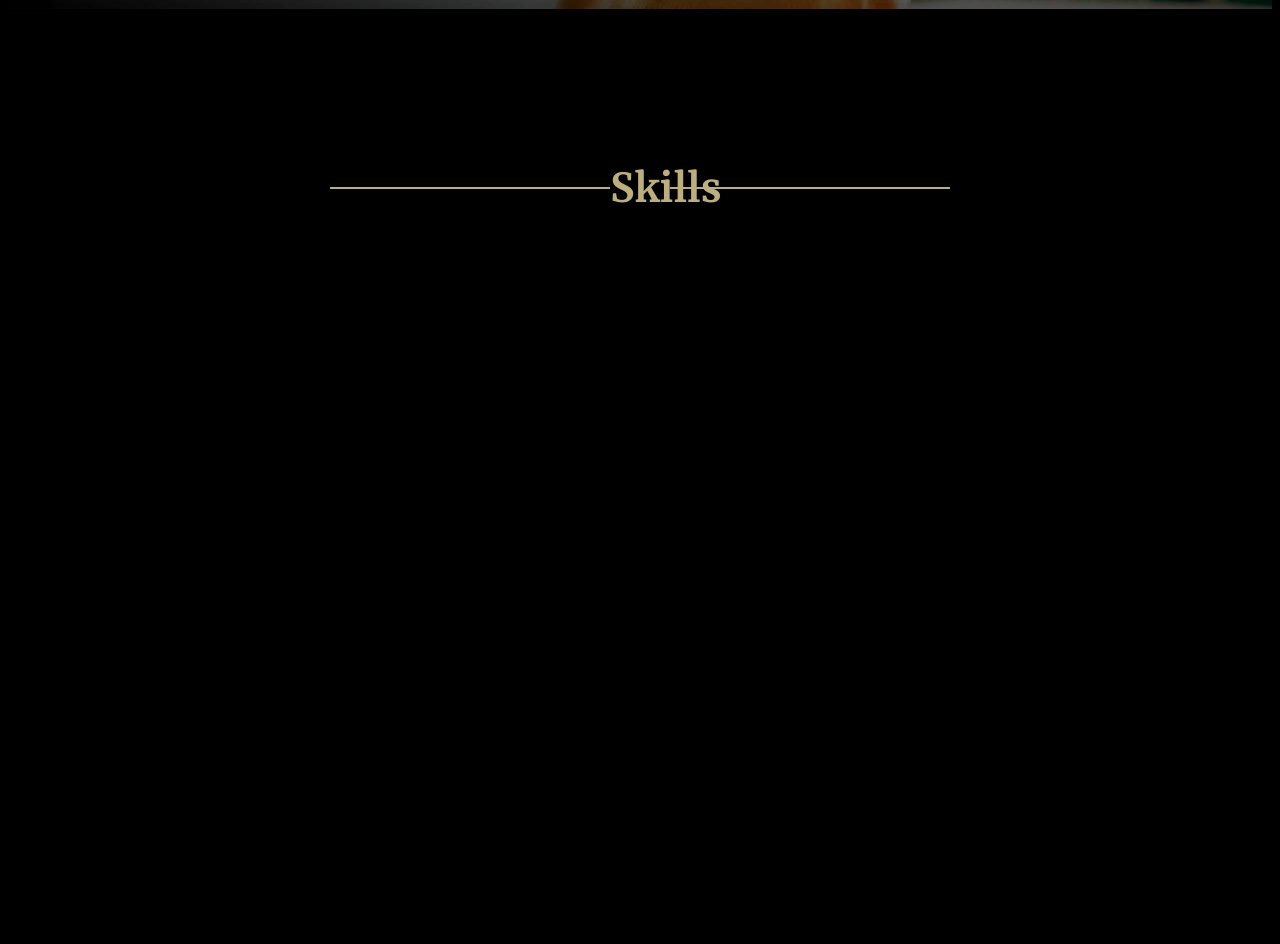
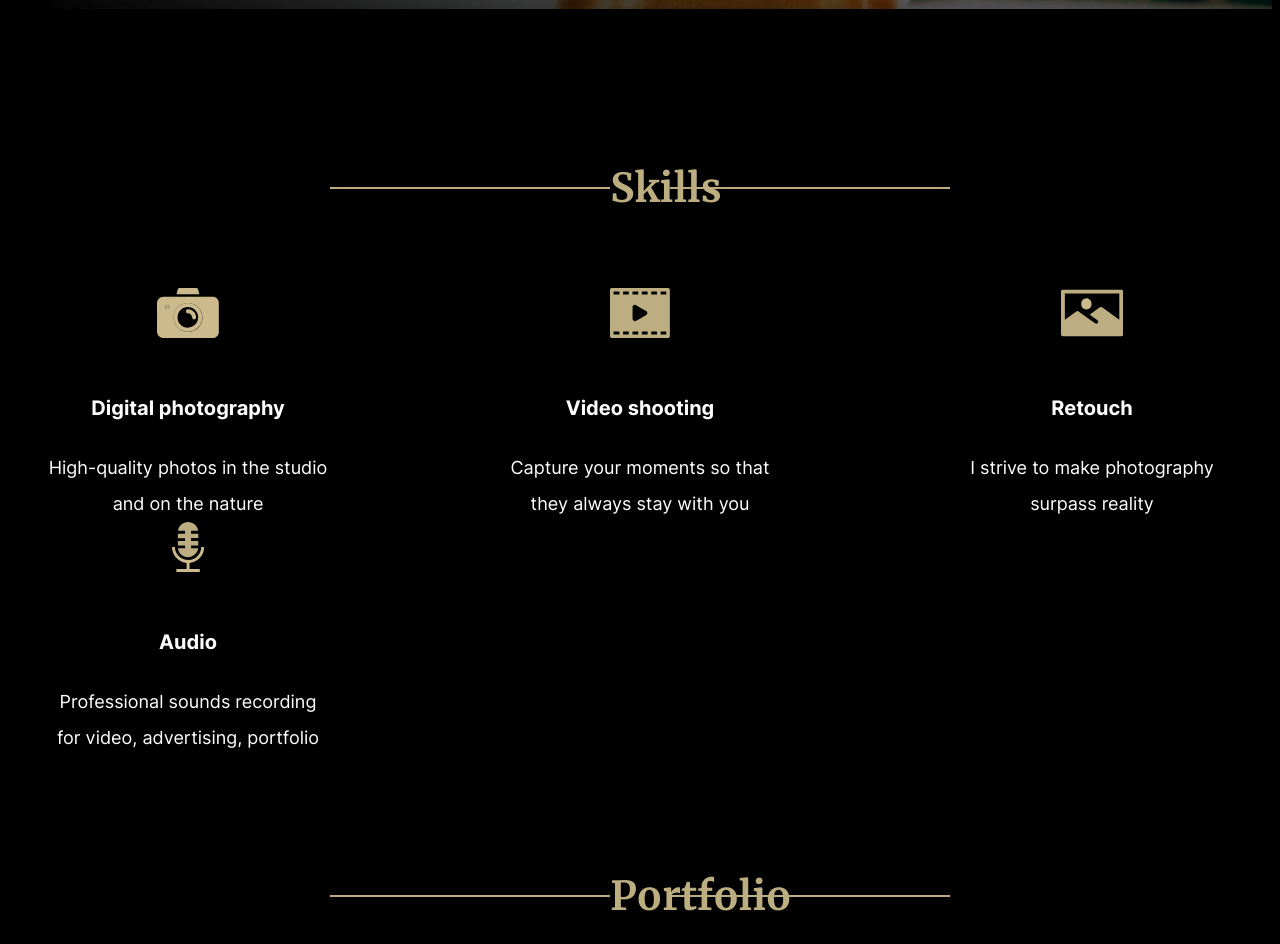
Before and after one commit to M0rl0ck/RSSHCOOL0, a plain HTML site: page portfolio/index.html in a window 1280 px wide. Shown: the part 909-1853 px from the top of the page. Before the commit the page ends 1145 px from the top, so only its background shows below. Drawn offline with Linux system fonts and the light colour scheme.

Commit message:
feat: add section-skills

```diff
--- a/portfolio/index.html
+++ b/portfolio/index.html
@@ -54,18 +54,34 @@
                 </p>
                 <button class="gold-button">Hire me</button>
             </section>
-            <section class="section-skils" id="skills">
+            <section class="section-skills">
                 <div class="container-title">
-                        <h2 class="title">Skills</h2>
+                        <h2 class="title" id="skills">Skills</h2>
                 </div>
-                <div class="skils-items">
-                    <div class="skils-item"></div>
-                    <div class="skils-item"></div>
-                    <div class="skils-item"></div>
-                    <div class="skils-item"></div>
+                <div class="skills-items">
+                    <div class="skills-item">
+                        <h3>Digital photography</h3>
+                        <p>High-quality photos in the studio and on the nature</p>
+                    </div>
+                    <div class="skills-item">
+                        <h3>Video shooting</h3>
+                        <p>Capture your moments so that they always stay with you</p>
+                    </div>
+                    <div class="skills-item">
+                        <h3>Retouch</h3>
+                        <p>I strive to make photography surpass reality</p>
+                    </div>
+                    <div class="skills-item">
+                        <h3>Audio</h3>
+                        <p>Professional sounds recording for video, advertising, portfolio</p>
+                    </div>
                 </div>
             </section>
-            <section class="section"></section>
+            <section class="section">
+                <div class="container-title">
+                    <h2 class="title" id="portfolio">Portfolio</h2>
+                </div>
+            </section>
             <section class="section"></section>
             <section class="section"></section>
             <section class="section"></section>
--- a/portfolio/style.css
+++ b/portfolio/style.css
@@ -200,7 +200,7 @@
 
          /* BUTTON END */
 
-         /* SKILLS START */
+         /* TITLE START */
 
          .container-title {
           width: 49%;
@@ -223,4 +223,72 @@
           background-color: var(--color-black);
          }
 
+         /* TITLE END */
+
+         /* SKILLS START */
+
+         .skills-items {
+          padding-top: 60px;
+          padding-left: 20px;
+          padding-right: 20px;
+          display: flex;
+          justify-content: space-between;
+          flex-wrap: wrap;
+         }
+
+         .skills-item {
+              width: 320px;
+              background-position: center top;
+              background-repeat: no-repeat;
+              padding-top: 100px;
+              padding-left: 20px;
+              padding-right: 20px;
+         }
+
+         .skills-item:nth-child(1) {
+          background-image: url('./assets/svg/camera.svg');
+          background-size: 62px 50px;
+        }
+
+        .skills-item:nth-child(2) {
+          background-image: url('./assets/svg/video.svg');
+          background-size: 62px 50px;
+        }
+
+        .skills-item:nth-child(3) {
+          background-image: url('./assets/svg/image.svg');
+          background-size: 62px 50px;
+        }
+
+        .skills-item:nth-child(4) {
+          background-image: url('./assets/svg/mic.svg');
+          background-size: 62px 50px;
+        }
+
+        .skills-item h3 {
+          font-family: Inter;
+          font-style: normal;
+          font-weight: bold;
+          font-size: var(--font2);
+          line-height: 40px;
+          text-align: center;
+          margin: 0;
+        }
+
+        .skills-item p {
+          font-family: Inter;
+          font-style: normal;
+          font-weight: normal;
+          font-size: 18px;
+          line-height: 36px;
+          text-align: center;
+          margin: 0;
+          padding-top: 22px;
+        }
+
          /* SKILLS END */
+
+         /* PORTFOLIO START*/
+
+
+         /* PORTFOLIO END */
```
Also changed, not shown: portfolio/assets/svg/camera.svg (added), portfolio/assets/svg/image.svg (added), portfolio/assets/svg/mic.svg (added), portfolio/assets/svg/video.svg (added).
